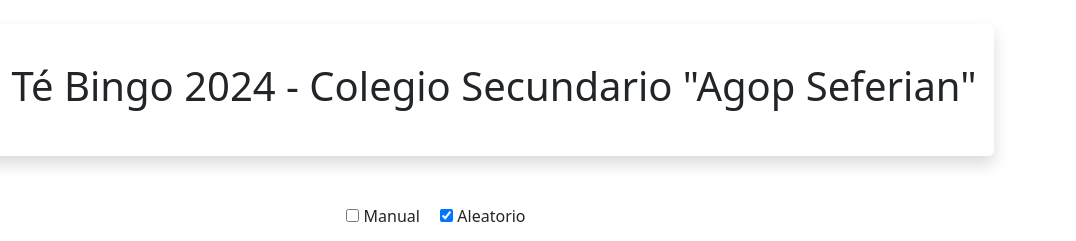
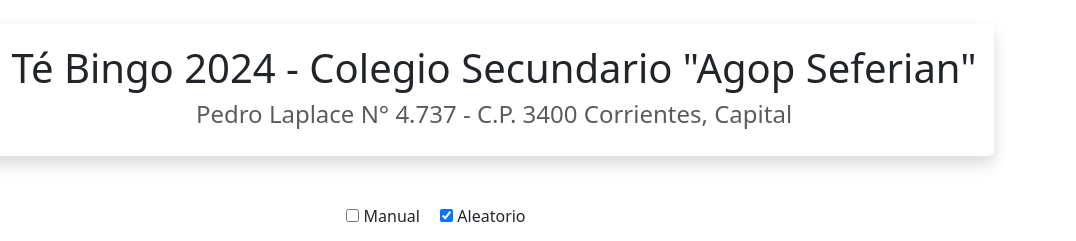
Before and after one commit to purafisica/bingoAgop.github.io, a plain HTML site: page index.html in a window 1280 px wide. Shown: the top 241 px of the page, 204-1280 px from the left. Drawn offline with nearby package versions, Linux system fonts and the light colour scheme.

Commit message:
commit 00

```diff
--- a/index.html
+++ b/index.html
@@ -17,7 +17,10 @@
             <div class="shadow p-3 mb-5 bg-body rounded d-flex justify-content-center align-items-center mb-4">
                 <img src="imagenes/agop1.png" id="logo" alt="Logo del Colegio Agop Seferian" class="img-fluid me-3"
                     style="width: 100px; height: 100px;">
-                <h1 class="text-dark">Té Bingo 2024 - Colegio Secundario "Agop Seferian"</h1>
+                <div>
+                    <h1 class="text-dark" id="titulo">Té Bingo - Colegio Secundario "Agop Seferian"</h1>
+                    <h4 class="text-muted">Pedro Laplace N° 4.737 - C.P. 3400 Corrientes, Capital</h4>
+                </div>
             </div>
             <div class="mb-3">
                 <input type="checkbox" id="manual-checkbox">
--- a/script.js
+++ b/script.js
@@ -15,7 +15,9 @@ document.addEventListener("DOMContentLoaded", function () {
     const generatedNumbers = [];
     let lastNumberBox = null;
     let contador = 0;
-
+    const dateActual = new Date();
+    const anoActual = dateActual.getFullYear();
+    document.getElementById("titulo").innerText = 'Té Bingo '+ anoActual + ' - Colegio Secundario "Agop Seferian"';
     // Crear opciones para el select solo una vez
     for (let i = 1; i <= maxNumbers; i++) {
         const option = document.createElement("option");
```
